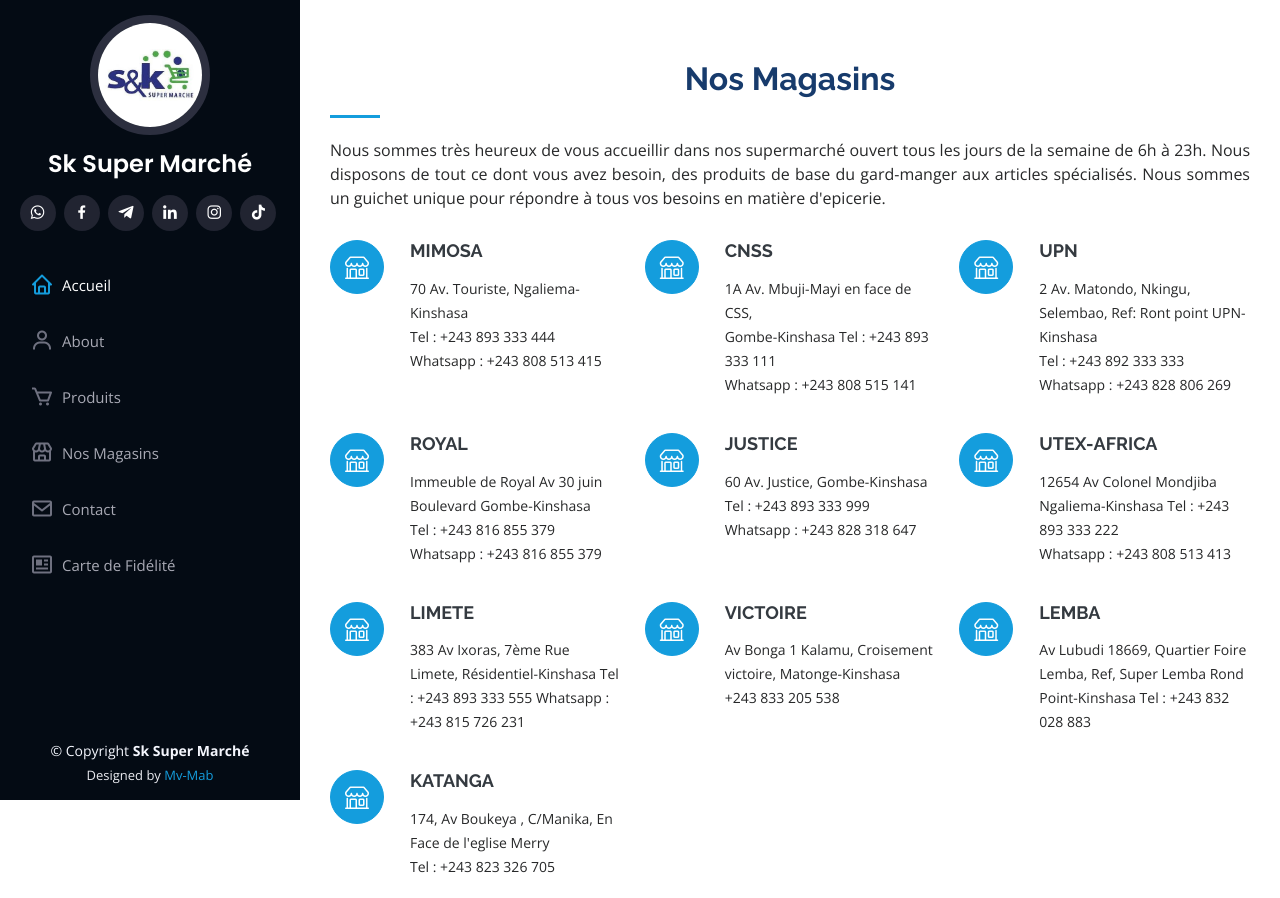
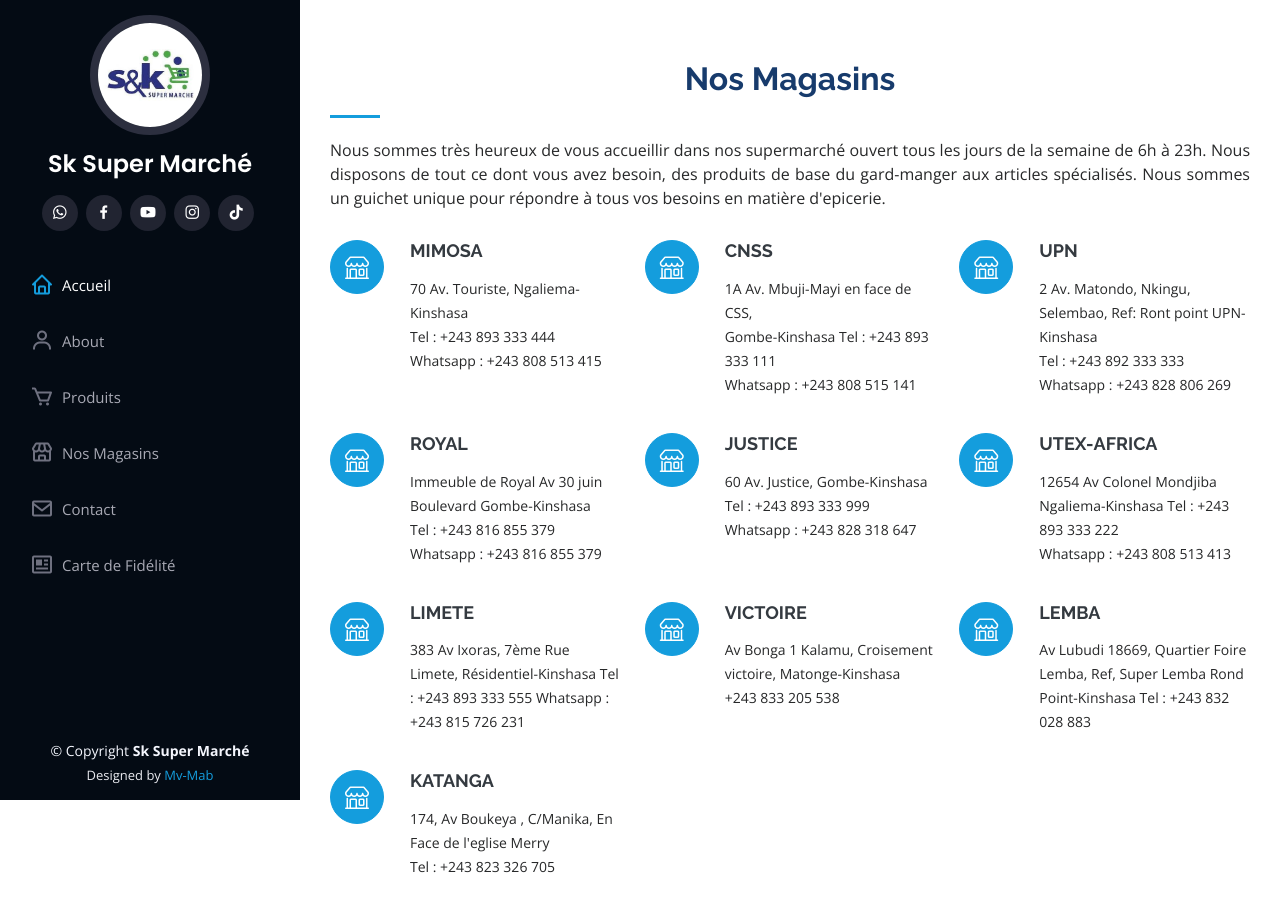
Before and after one commit to Mvumbi/supermarket.github.io, a plain HTML site: page magasins.html in a window 1280 px wide. Shown: the top 898 px of the page. Drawn offline with nearby package versions, Linux system fonts and the light colour scheme; files whose address does not match are found by name.

Commit message:
magasins

```diff
--- a/magasins.html
+++ b/magasins.html
@@ -9,7 +9,7 @@
   <meta content="" name="description">
   <meta content="" name="keywords">
 
-  <!-- Favicons -->
+  <!-- Logo -->
   <link href="assets/img/Logo.JPG" rel="icon">
   <link href="assets/img/Logo.JPG" rel="apple-touch-icon">
 
@@ -24,7 +24,7 @@
   <link href="assets/vendor/glightbox/css/glightbox.min.css" rel="stylesheet">
   <link href="assets/vendor/swiper/swiper-bundle.min.css" rel="stylesheet">
 
-  <!-- Main CSS File -->
+  <!-- Template Main CSS File -->
   <link href="assets/css/style.css" rel="stylesheet">
 
 </head>
@@ -42,12 +42,11 @@
         <img src="assets/img/Logo.JPG" alt="" class="img-fluid rounded-circle">
         <h1 class="text-light"><a href="index.html">Sk Super Marché</a></h1>
         <div class="social-links mt-3 text-center">
-          <a href="#" class="twitter"><i class="bx bxl-whatsapp"></i></a>
-          <a href="#" class="facebook"><i class="bx bxl-facebook"></i></a>
-          <a href="#" class="instagram"><i class="bx bxl-telegram"></i></a>
-          <a href="#" class="linkedin"><i class="bx bxl-linkedin"></i></a>
-          <a href="#" class="linkedin"><i class="bx bxl-instagram"></i></a>
-          <a href="#" class="linkedin"><i class="bx bxl-tiktok"></i></a>
+          <a href="#" class="whatsapp"><i class="bx bxl-whatsapp"></i></a>
+          <a href="https://www.facebook.com/SKSUPERMARCHERDC?mibextid=gjUFcU" target="_blank" class="facebook"><i class="bx bxl-facebook"></i></a>
+          <a href="https://www.youtube.com/@sksupermarchekinshasa" target="_blank" class="youtube"><i class="bx bxl-youtube"></i></a>
+          <a href="https://instagram.com/sksupermarcherdc?igshid=OGQ5ZDc2ODk2ZA==" target="_blank" class="instagram"><i class="bx bxl-instagram"></i></a>
+          <a href="https://www.tiktok.com/@sksupermarcherdc?_t=8h9vZtBqe0G&_r=1" target="_blank" class="tiktok"><i class="bx bxl-tiktok"></i></a>
         </div>
       </div>
 
@@ -58,7 +57,7 @@
           <li><a href="produits.html" class="nav-link scrollto"><i class="bx bx-cart"></i> <span>Produits</span></a></li>
           <li><a href="magasins.html" class="nav-link scrollto"><i class="bx bx-store"></i> <span>Nos Magasins</span></a></li>
           <li><a href="contact.html" class="nav-link scrollto"><i class="bx bx-envelope"></i> <span>Contact</span></a></li>
-          <li><a href="#" onclick="alert('Chers clients Pour obtenir une carte de fidélité rendez-nous dans le supermarché S&K le plus proche de vous et adressez-vous au service clientèle. Ils vous aideront à créer  votre carte de fidélité.')" class="nav-link scrollto"><i class="bx bx-news"></i> <span>Carte de Fidélité</span></a></li>
+          <li><a href="#" onclick="alert(' Chers clients Pour obtenir une carte de fifélité rendez-nous dans le supermarché S&K le plus proche de vous et adressez-vous au service clientèle. Ils vous aideront à créer  votre carte de fidélité.')" class="nav-link scrollto"><i class="bx bx-news"></i> <span>Carte de Fidélité</span></a></li>
         </ul>
       </nav><!-- .nav-menu -->
     </div>
@@ -222,7 +221,7 @@
         &copy; Copyright <strong><span>Sk Super Marché</span></strong>
       </div>
       <div class="credits">
-        Designed by <a href="https://wa.me/message/DZHEWJOXRJSOJ1">Mv-Mab</a>
+        Designed by <a href="#">Mv-Mab</a>
       </div>
     </div>
   </footer><!-- End  Footer -->
```
